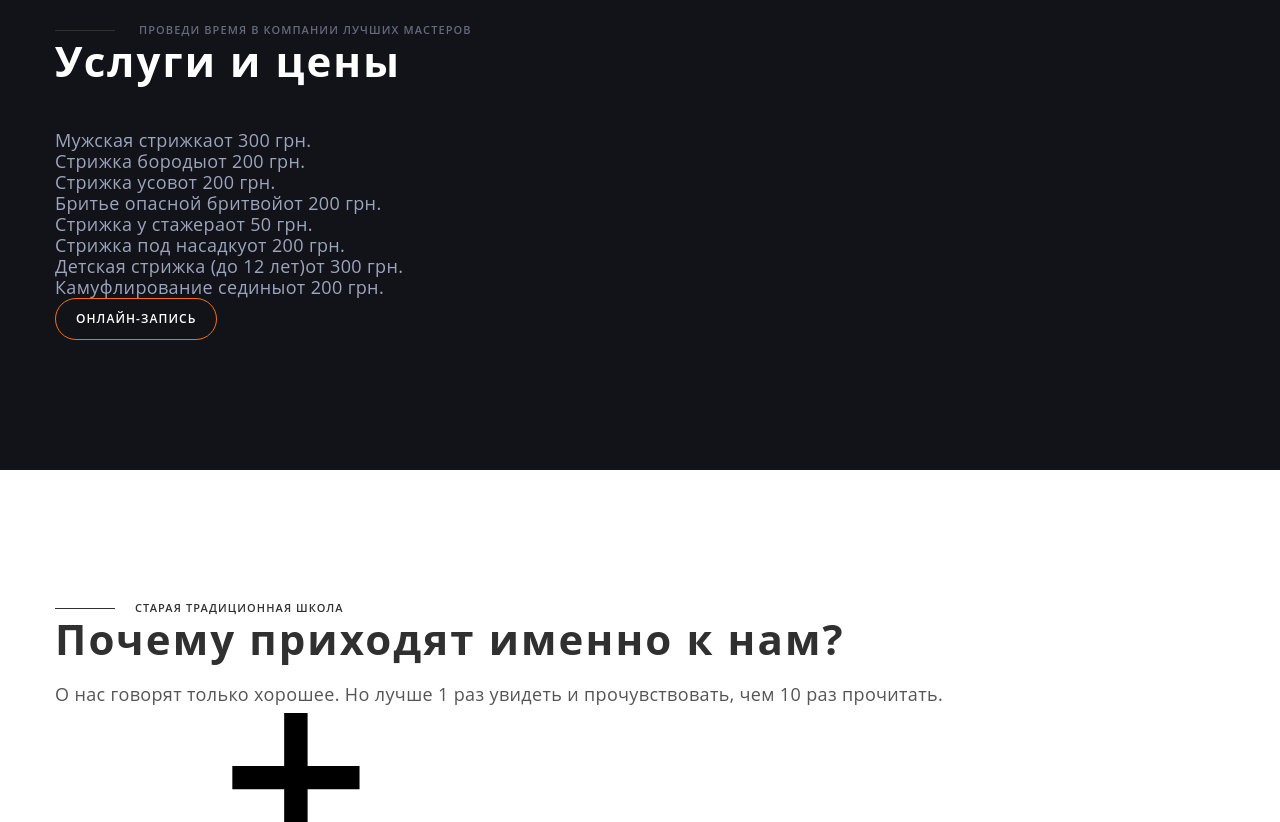
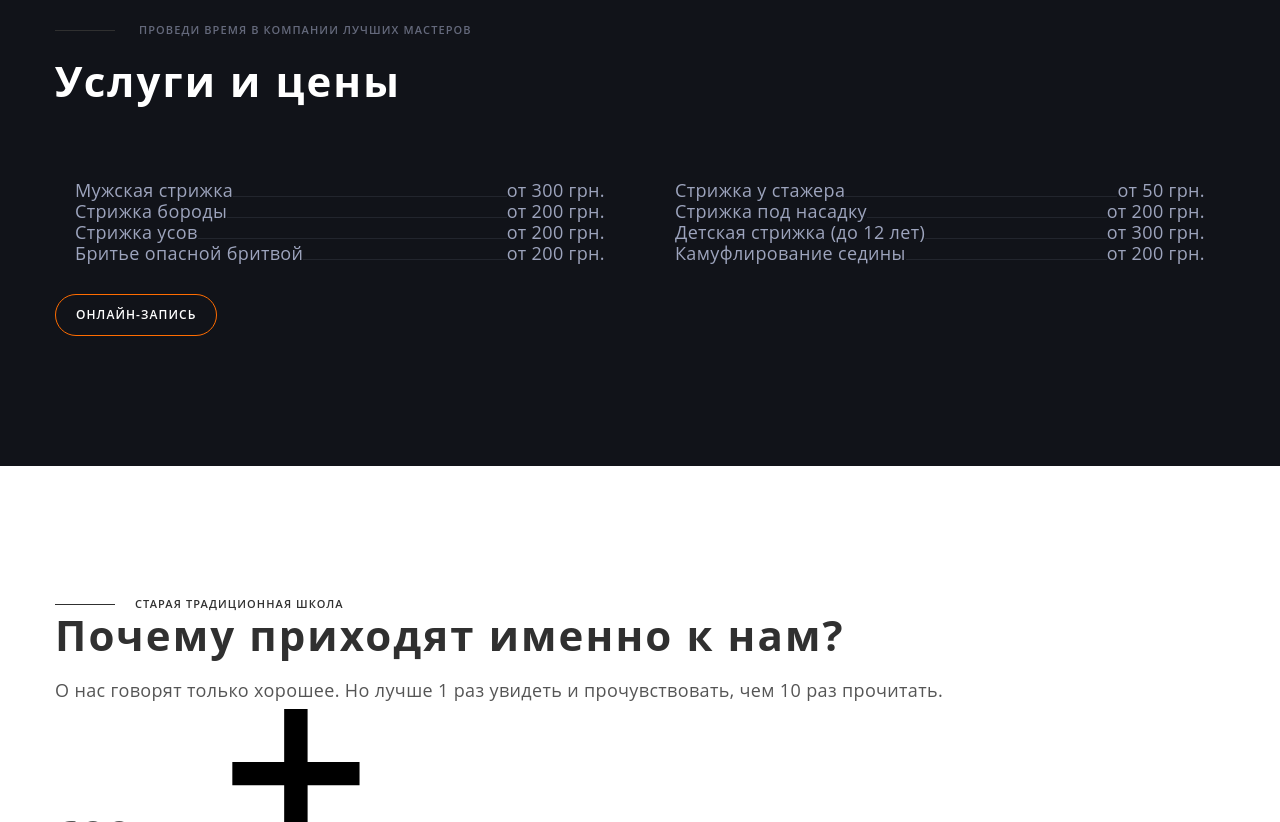
Before and after one commit to MaxRomanov5/generation-barber, a website built with Parcel: page index.html in a window 1280 px wide. Shown: the part 1660-2482 px from the top of the page. Built offline with nearby package versions, Linux system fonts and the light colour scheme.

Commit message:
add prices style

```diff
--- a/index.html
+++ b/index.html
@@ -229,7 +229,7 @@
       </section>
       <section class="section price-section" id="prices">
         <div class="container">
-          <p class="suptitle dark-line">
+          <p class="suptitle dark-line masters-subtitle">
             Проведи время в компании лучших мастеров
           </p>
           <h2 class="title dark-theme-title">Услуги и цены</h2>
--- a/main.css
+++ b/main.css
@@ -388,3 +388,35 @@ body {
 	display: flex;
 	gap: 30px;
 }
+
+
+.price-section .title {
+	margin-bottom: 44px;
+}
+
+.price-container {
+	display: flex;
+	gap: 30px;
+}
+
+.price-list {
+	padding: 30px 20px;
+	width: 570px;
+}
+
+.price-item{
+	display: flex;
+	align-items: baseline;
+}
+
+.price-item .value {
+	order: 3;
+}
+
+.price-item::before {
+	content: "";
+	height: 1px;
+	flex-grow: 1;
+	background-color: #9DA4BD1F;
+	order: 2;
+}
```
